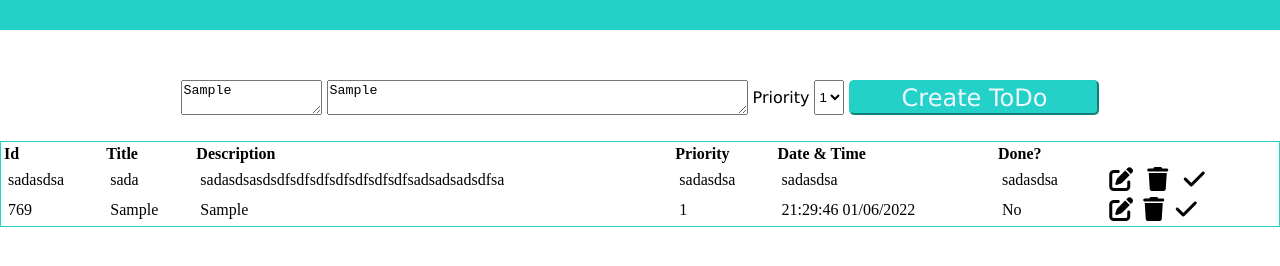
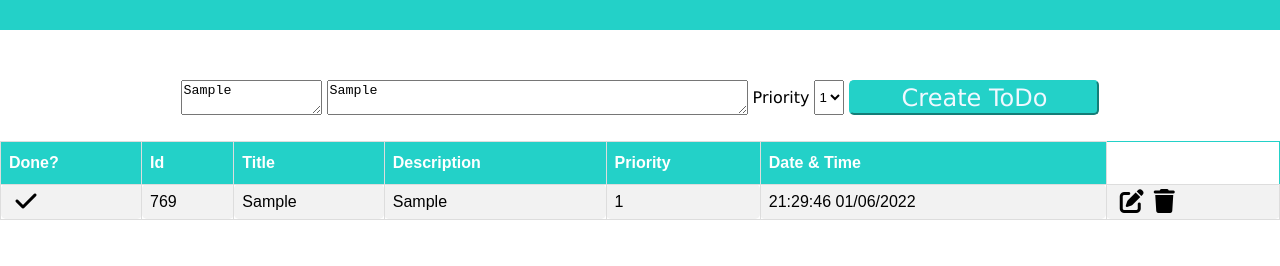
Before and after one commit to Michel-Haddad77/ToDo-list, a plain HTML site: page index.html in a window 1280 px wide. Both pictures are taken after typing "Sample", "Sample" into the empty fields and a click on the button "Create ToDo". Shown: the part 130-396 px from the top of the page. Drawn offline with nearby package versions, Linux system fonts and the light colour scheme.

Commit message:
updated table styling

```diff
--- a/index.html
+++ b/index.html
@@ -26,18 +26,18 @@
         <button type="button" id ="create" class="button">Create ToDo</button>
     </div>
 
-    <table>
+    <table id="todos">
         <tr>
+            <th>Done?</th>
             <th>Id</th>
             <th>Title</th>
             <th>Description</th>
             <th>Priority</th>
             <th>Date & Time</th>
-            <th>Done?</th>
         </tr>
 
         <!--placeholder-->
-        <tr>
+        <!-- <tr>
             <td>sadasdsa</td>
             <td>sada</td>
             <td>sadasdsasdsdfsdfsdfsdfsdfsdfsdfsadsadsadsdfsa</td>
@@ -49,7 +49,7 @@
                 <i class="fa fa-trash fa-xl"></i>
                 <i class="fa fa-check fa-xl"></i>
             </td>
-        </tr>
+        </tr> -->
     </table>
 
     <!--Popup for Edit-->
--- a/scripts/script.js
+++ b/scripts/script.js
@@ -10,9 +10,19 @@ class Todo {
 
     //Method that creates todo from the given values
     createTodo() {
-      //create todo row
+        //create todo row
         let row = $("<tr></tr>");
         $("table").append(row);
+
+        //create done? section
+        let done_td = $("<td></td>");
+        row.append(done_td);
+
+        //done button
+        let done_btn = $("<i></i>");
+        done_btn.addClass("fa fa-check fa-xl");
+        done_btn.attr("data-id",this.id);
+        done_td.append(done_btn);
 
         //create id section
         let id_td = $("<td></td>");
@@ -45,16 +55,13 @@ class Todo {
         created_at_td.text(this.time);
         row.append(created_at_td);
 
-        //create done? section
-        let done_td = $("<td></td>");
-        done_td.text("No"); //to be changed to done(yes,no)
-        row.append(done_td);
 
-        //create  row for edit, delete, done buttons
+
+        //create  row for edit and delete buttons
         let buttons_td = $("<td></td>");
         row.append(buttons_td);
 
-        //create edite ,delete ,done buttons
+        //create edite and delete  buttons
         let edit_btn = $("<i></i>");
         edit_btn.addClass("fa fa-edit fa-xl");
         edit_btn.attr("data-id",this.id);
@@ -65,10 +72,7 @@ class Todo {
         delete_btn.attr("data-id",this.id);
         buttons_td.append(delete_btn);
 
-        let done_btn = $("<i></i>");
-        done_btn.addClass("fa fa-check fa-xl");
-        done_btn.attr("data-id",this.id);
-        buttons_td.append(done_btn);
+
 
     }
   }
--- a/styles/styles.css
+++ b/styles/styles.css
@@ -54,6 +54,7 @@ th{
 
 .fa{
     margin: 5px;
+    cursor: pointer;
 }
 
 td{
@@ -90,3 +91,27 @@ td{
       margin-left: 30%;
       margin-top: 3%;
   }
+
+/*Table styling*/
+#todos {
+    font-family: Arial, Helvetica, sans-serif;
+    border-collapse: collapse;
+    width: 100%;
+}
+
+#todos td, #todos th {
+    border: 1px solid #ddd;
+    padding: 8px;
+}
+
+#todos tr:nth-child(even){background-color: #f2f2f2;}
+
+#todos tr:hover {background-color: #ddd;}
+
+#todos th {
+    padding-top: 12px;
+    padding-bottom: 12px;
+    text-align: left;
+    background-color: rgb(35, 209, 200);
+    color: white;
+}
```
